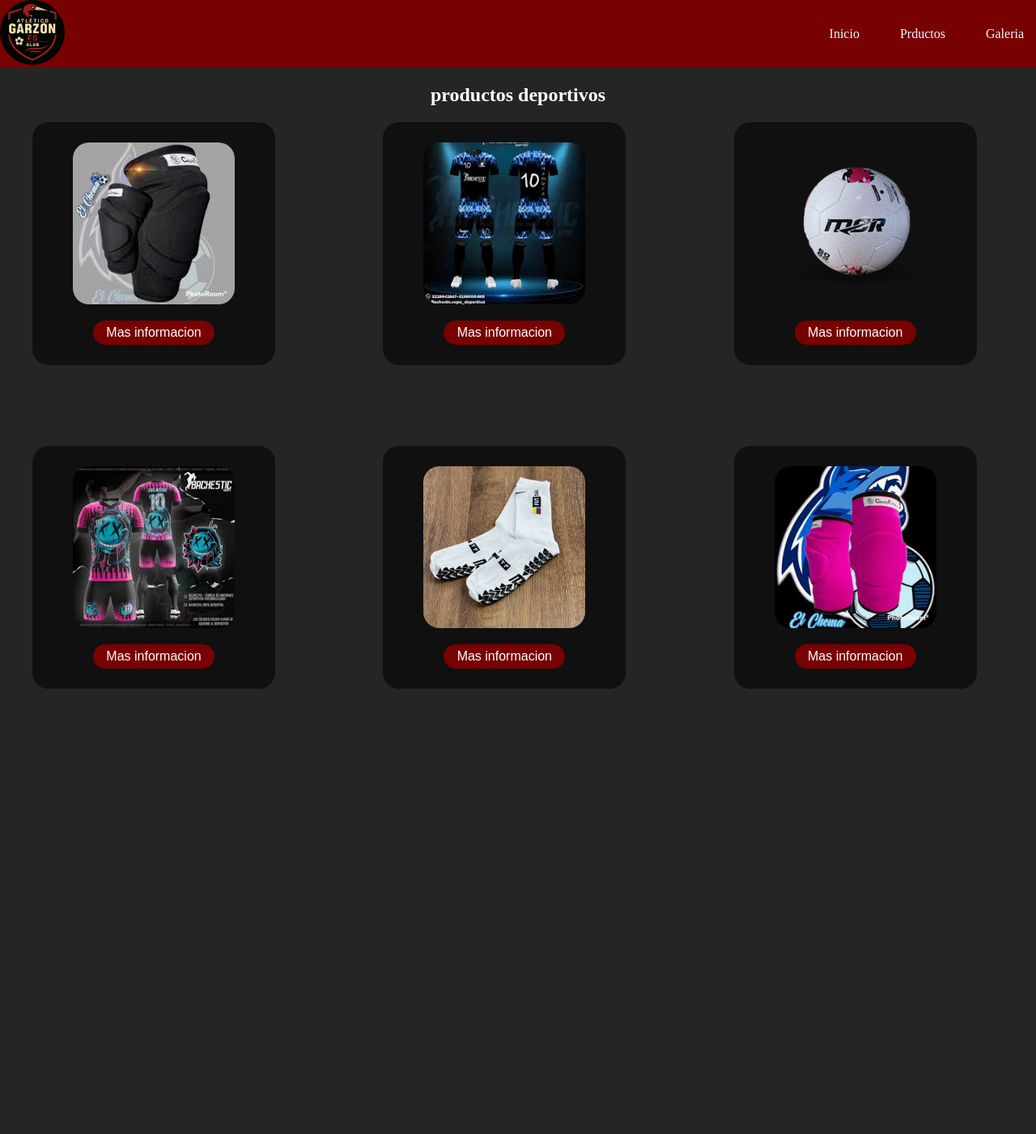
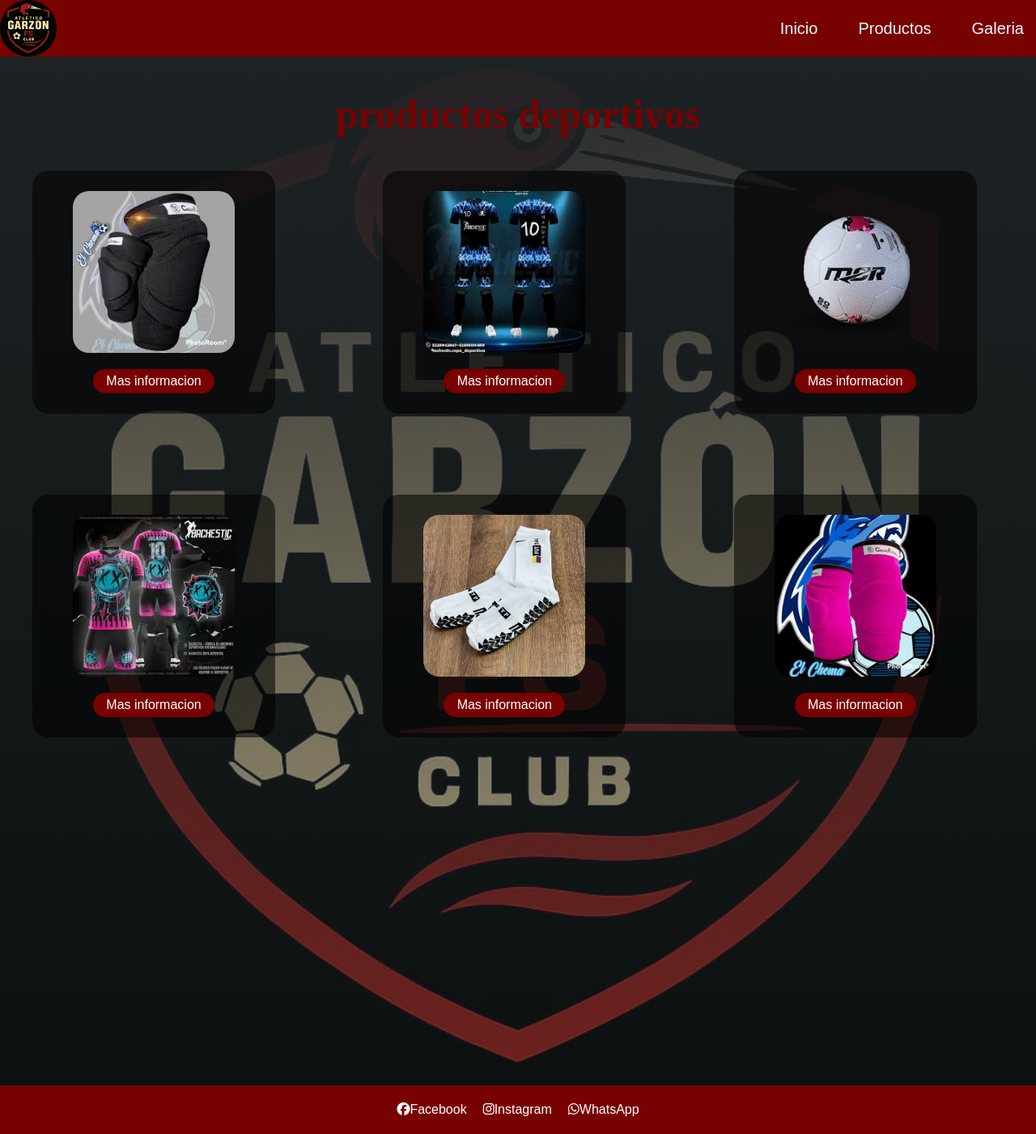
Before and after one commit to jtapieromalambo-ctrl/Atletico-Garzon, a plain HTML site: page productos.html in a window 1280 px wide. Shown: the whole page at 81% size. Before the commit the page ends 851 px from the top, so only its background shows below. Drawn offline with Linux system fonts and the light colour scheme.

Commit message:
producto actualizado

```diff
--- a/CSS/productos.css
+++ b/CSS/productos.css
@@ -1,8 +1,15 @@
 body{
+
     margin: 0;
     padding: 0;
     min-height: 100vh;
-    background: #252525;
+    background: linear-gradient(to top, rgba(30, 35, 38, 0.344), rgba(30,35,38,1)),
+    url(../IMG/Logo.jpg);
+    background-size: cover;
+    background-position: center;
+    background-repeat: no-repeat;
+    margin: 0;
+    padding: 0;
 }
 html{
     scroll-behavior: smooth;
@@ -13,11 +20,13 @@
     align-items: center;
     background: #780101;
     width: 100%;
+    height: 70px;
 
 }
 .container-header .logo img{
-    width: 80px;
-    height: 80px;
+    margin-top: 3px;
+    width: 70px;
+    height: 70px;
     border-radius: 50px;
 }
 .container-header .nav ul li{
@@ -33,13 +42,14 @@
 
 }
 .container-header .nav ul li a{
+    font-family: sans-serif;
     text-decoration: none;
     color: aliceblue;
+    font-size: 20px;
+    transition: 0.3s;
 }
-
-.producto h1{
-    text-align: center;
-    color: #fff;
+.container-header .nav ul li a:hover{
+    color: black;
 }
 
 /*====Section===*/
@@ -57,7 +67,14 @@
     display: grid;
     grid-template-columns: repeat(3,1fr);
     gap: 100px;
+
 }
+
+.producto h1{
+    color: #780101;
+    font-size: 50px;
+}
+
 .product-item{
     display: flex;
     flex-direction: column;
@@ -68,6 +85,11 @@
     height: 300px;
     gap: 20px;
     border-radius: 20px;
+}
+
+.product-item:hover{
+    transform: scale(1.2);
+    transition: 0.3s;
 }
 .product-item img{
     width: 200px;
@@ -94,3 +116,36 @@
 .product-item .button:hover{
     transform: scale(1.2);
 }
+
+/*===footer===*/
+.redes{
+    display: flex;
+    justify-content: center;
+    gap: 20px;
+    background: #780101;
+    align-items: center;
+    height: 60px;
+    margin-top: 430px;
+}
+.redes a{
+    text-decoration: none;
+    color: #fff;
+    font-family: sans-serif;
+    transition: 0.3s;
+}
+.redes a:hover{
+    color: black;
+}
+
+@media (max-width: 768px){
+    .producto1 {
+        grid-template-columns: 1fr;
+        gap: 20px;
+        padding: 10px;
+        justify-items: center;
+    }
+    .product-item {
+        width: 90vw;
+        max-width: 350px;
+        height: auto;
+    }
--- a/productos.html
+++ b/productos.html
@@ -11,11 +11,12 @@
         <div class="logo">
             <img src="./IMG/Logo.jpg" alt="">
         </div>
+
         <nav class="nav">
             <ul>
-                <li><a href="#">Inicio</a></li>
-                <li><a href="#">Prductos</a></li>
-                <li><a href="#">Galeria</a></li>
+                <li><a href="./index.html">Inicio</a></li>
+                <li><a href="./productos.html">Productos</a></li>
+                <li><a href="./galeria.html">Galeria</a></li>
             </ul>
         </nav>
     </header>
@@ -52,6 +53,14 @@
         </div>
 </div>
 </section>
+<footer>
+    <div class="redes">
+        <a href="#"><i class="fa-brands fa-facebook"></i>Facebook</a>
+        <a href="#"><i class="fa-brands fa-instagram"></i>Instagram</a>
+        <a href="#"><i class="fa-brands fa-whatsapp"></i>WhatsApp</a>
+    </div>
+</footer>
 </section>
 </body>
+<script src="https://kit.fontawesome.com/bdc4e23805.js" crossorigin="anonymous"></script>
 </html>
```
Also changed, not shown: galeria.html (+1 -1 lines).
